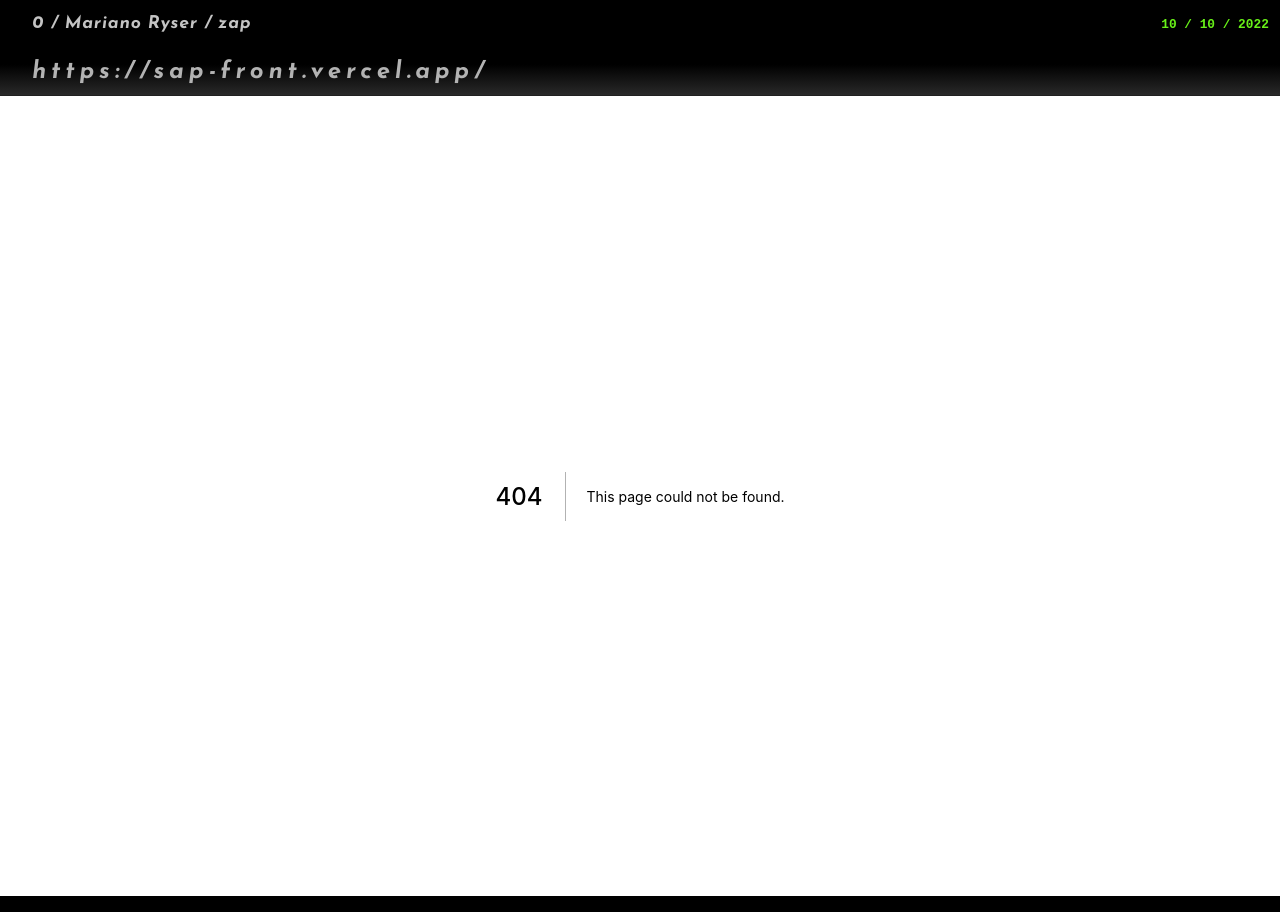
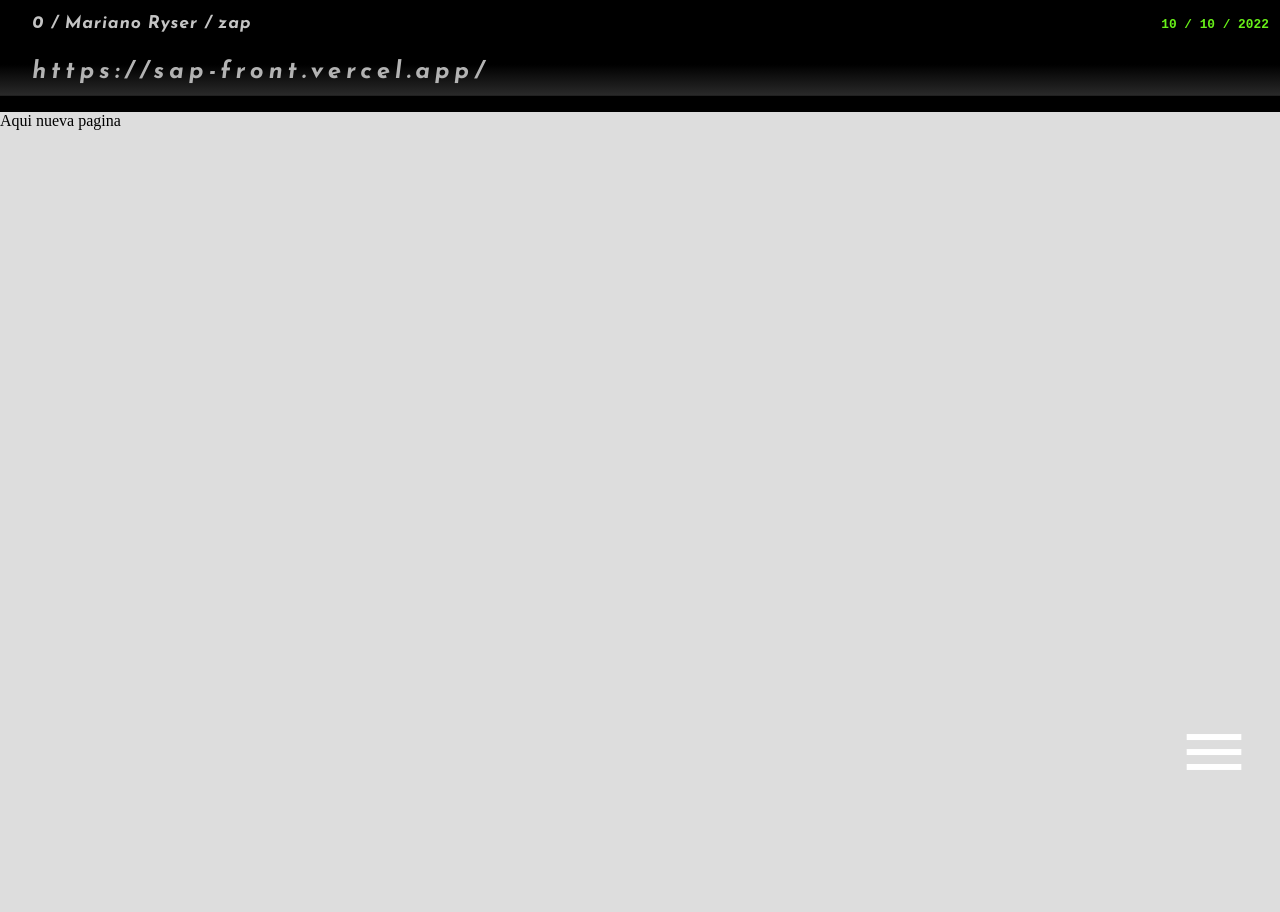
Before and after one commit to Mariano-Ryser/SAP-front, a Next.js app: page /test in a window 1280 px wide. Before the commit this address had no page. Built offline with nearby package versions, Linux system fonts and the light colour scheme.

Commit message:
logito XD

```diff
--- a/pages/index.js
+++ b/pages/index.js
@@ -9,7 +9,7 @@ import Products from '../pages/products/create'
 export default function Home() {
   return (
     <>
-
+      <div id="logo"className='logoStart'></div>
 
     </>
   )
--- /dev/null
+++ b/pages/test.js
@@ -0,0 +1,25 @@
+import React from 'react'
+import style from '../styles/test.module.css'
+import Image from 'next/image'
+import Link from 'next/link'
+// import BoxComentar from '../components/comentarBox/BoxComentar'
+
+function test() {
+  return (
+    <>
+    <div className={style.box}>
+
+        <p>Aqui nueva pagina</p>
+
+
+
+
+     </div>
+
+
+
+ </>
+  )
+}
+
+export default test
--- a/styles/BoxComentar.module.css
+++ b/styles/BoxComentar.module.css
@@ -26,12 +26,10 @@
 .button{
   height: 2rem;
   width: 5rem;
-
   margin-bottom: 0.6rem;
   color: aliceblue;
   background-color: rgb(65, 62, 60);
   border-radius: 0.2rem;
-
 }
 .comentarBox{
   position: relative;
@@ -92,7 +90,7 @@ padding: 0.7rem;
 
   .textArea{
     position: relative;
-    background-color: rgb(70, 70, 70);
+    background-color: rgb(34, 30, 30);
     color: rgb(0, 0, 0);
     width:100%;
     border-radius:0.2rem;
--- a/styles/Tecnologies.module.css
+++ /dev/null
@@ -1,57 +0,0 @@
-.entrada{
-    padding: 1rem;
-    text-align: center;
-  }
-  article{
-    margin-top: 1rem;
-    margin: auto;
-    color: black;
-    background-color: rgb(255, 255, 255);
-    border: #000000 solid 1px;
-    width: 75%;
-    padding: 1rem;
-    margin-bottom: 1rem;
-  }
-  .personajes{
-    color: yellow;
-    font-size: 1.22rem;
-  }
-  h1{color: rgb(0, 0, 0);
-    font: 400 22px/1.2 "Source Sans Pro", "Open Sans", Roboto, "San Francisco", Helvetica, Arial, sans-serif;}
-  h2 {color: rgb(0, 0, 0);
-    font: 400 20px/1.2 "Source Sans Pro", "Open Sans", Roboto, "San Francisco", Helvetica, Arial, sans-serif;}
-  h3 {color: rgb(0, 0, 0);
-    font: 400 18px/1.2 "Source Sans Pro", "Open Sans", Roboto, "San Francisco", Helvetica, Arial, sans-serif;}
-  p{font: 400 16px/1.4 "Source Sans Pro", "Open Sans", Roboto, "San Francisco", Helvetica, Arial, sans-serif;
-  }
-  a {
-    color: rgb(0, 0, 0);
-    text-decoration: none;
-    font: 400 16px/1.5 "Source Sans Pro", "Open Sans", Roboto, "San Francisco", Helvetica, Arial, sans-serif;
-  }
-  .a{
-    color: rgb(0, 0, 0);
-    text-decoration: none;
-
-    font: 400 20px/1.5 "Source Sans Pro", "Open Sans", Roboto, "San Francisco", Helvetica, Arial, sans-serif;
-
-  }
-
-  .footerArticle{
-    display: flex;
-    justify-content: center;
-  }
-
-
-  @media (max-width: 600px) {
-    article{
-      margin-top: 1rem;
-      margin: auto;
-      background-color: rgb(255, 255, 255);
-      border: #000000 solid 1px;
-      color: rgb(0, 0, 0);
-      width: 95%;
-      padding: 1rem;
-      margin-bottom: 1rem;
-    }
-    }
--- a/styles/globals.css
+++ b/styles/globals.css
@@ -6,6 +6,56 @@ body {
 }
 * {
   box-sizing: border-box;
+}
+
+.logoStart{
+  background-color: rgb(0, 0, 0);
+  height: 73px;
+  width: 100px;
+  position: absolute;
+  border-radius: 10px;
+  top: 3%;
+  left: 36%;
+  transform: rotateZ(0deg);
+
+  animation: logoBox 4s infinite alternate;
+}
+@keyframes logoBox {
+  0%{
+    background-color: red;
+    transform: rotateZ(0deg);
+  }
+  10%{
+    background-color: rgb(17, 0, 255);
+  }
+  20%{
+    background-color: rgb(255, 0, 140);
+  }
+  30%{
+    background-color: rgb(0, 255, 149);
+  }
+  40%{
+    background-color: rgb(0, 255, 213);
+  }
+  50%{
+    background-color: rgb(51, 255, 0);
+  }
+  60%{
+    background-color: rgb(238, 255, 0);
+  }
+  70%{
+    background-color: rgb(212, 0, 255);
+  }
+  80%{
+    background-color: rgb(255, 255, 255);
+  }
+  90%{
+    background-color: rgb(255, 230, 0);
+  }
+  100%{
+    background-color: rgb(0, 0, 0);
+    transform: rotateZ(360deg);
+  }
 }
 
 .container {
@@ -124,7 +174,4 @@ font-family: 'Josefin Sans', sans-serif;
           border-radius: 5px;
           box-shadow: inset rgb(41, 41, 41) 1px 1px 25px 0.1px;
         }
-
-
-
 }
--- /dev/null
+++ b/styles/test.module.css
@@ -0,0 +1,5 @@
+.box{
+    height: 100vh;
+    width: 100%;
+    background-color: rgb(221, 221, 221);
+}
```
Also changed, not shown: components/comentarBox/BoxComentar.js (+1 -1 lines), styles/viventa.module.css (deleted, +0 -62 lines).
